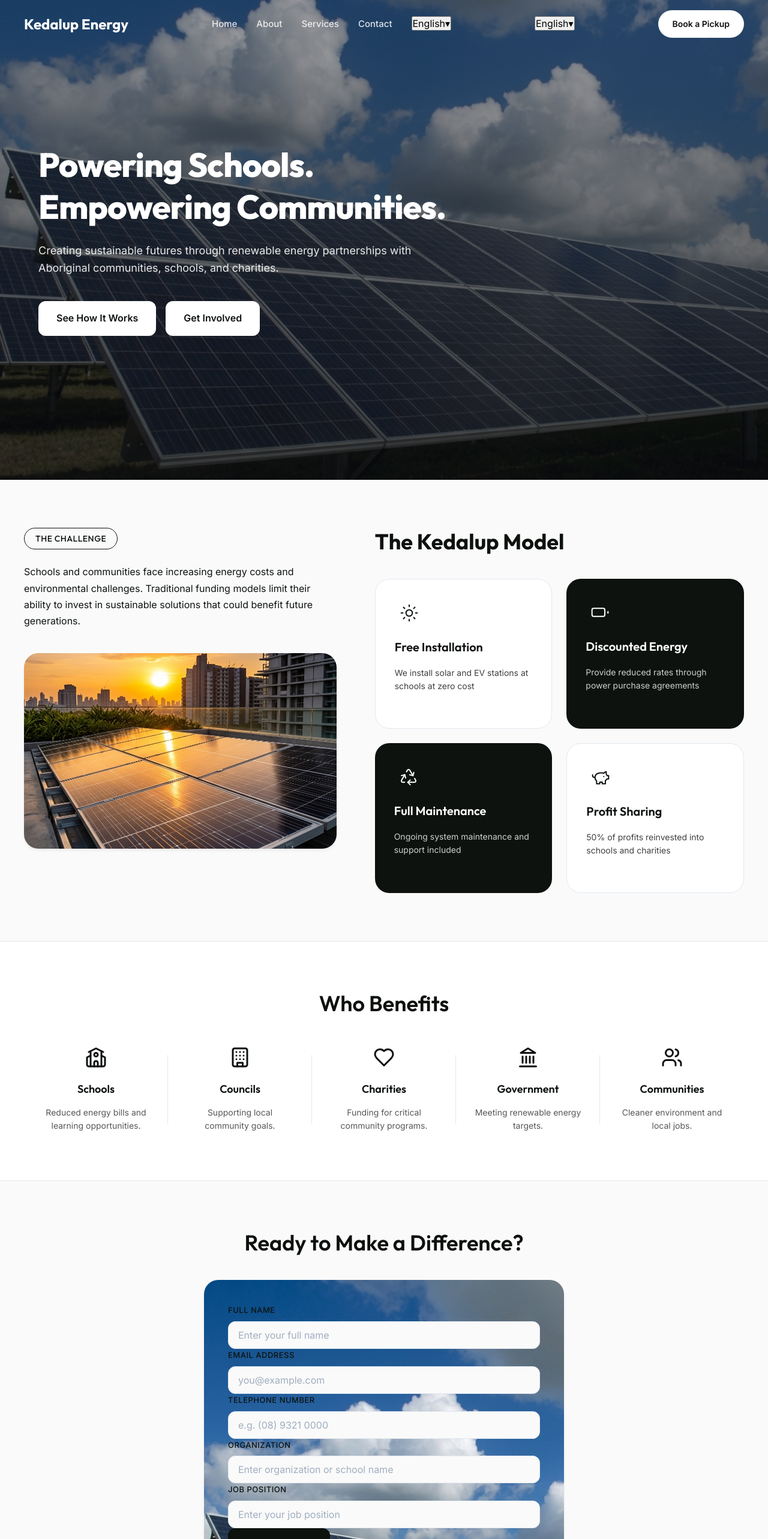
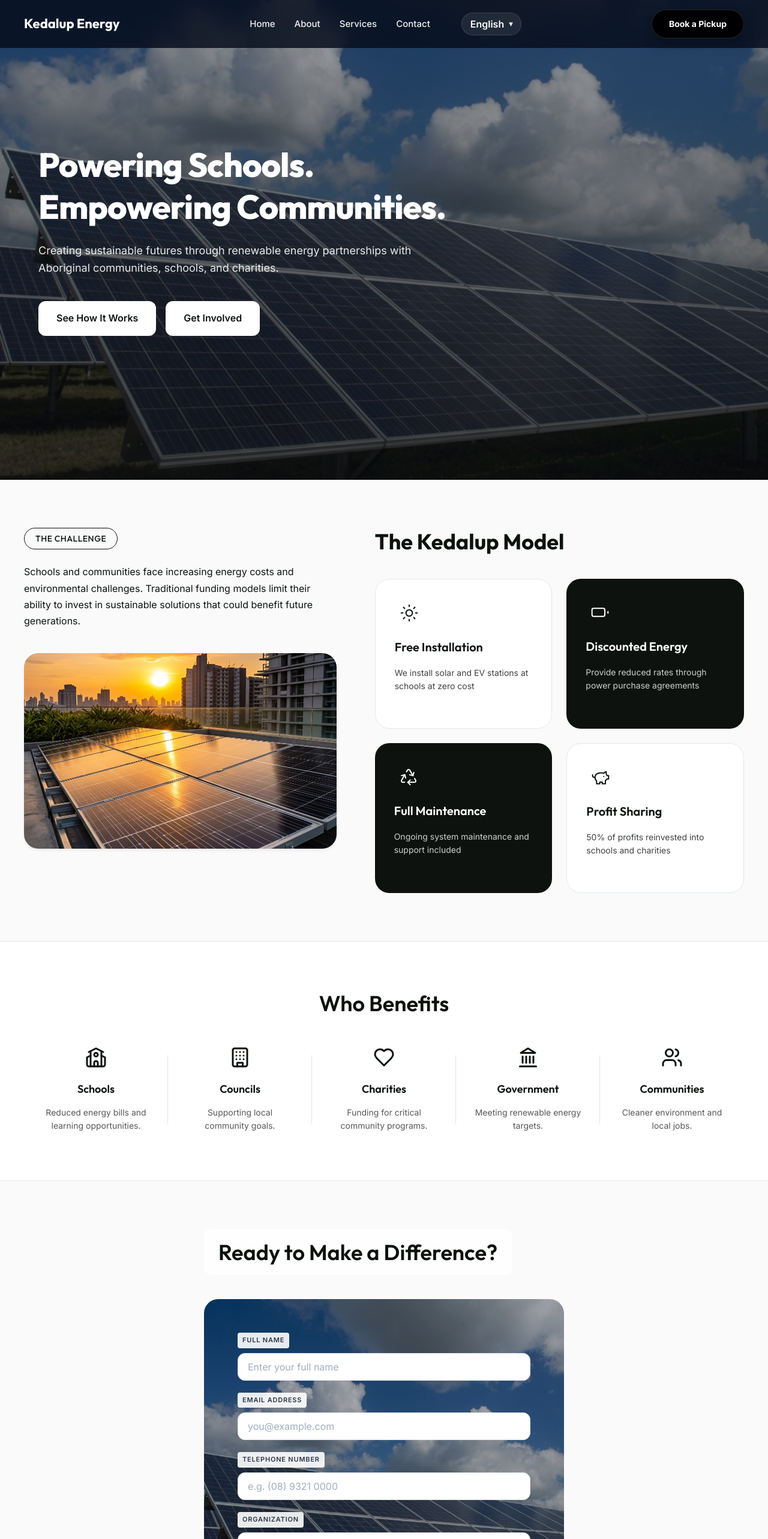
Before and after one commit to navidumanathunga/Kedalup-Energy-project, a React (Create React App) app: page / in a window 1280 px wide. Shown: the top 2566 px of the page at 60% size. Built offline with nearby package versions, Linux system fonts and the light colour scheme; the HTML template or start-up script is replaced by a standard one.

Commit message:
style: Update header layout, contact form styling, and button effects - fixes header alignment, adds solar background, improves form readability

```diff
--- a/src/index.css
+++ b/src/index.css
@@ -115,22 +115,20 @@
   justify-content: center;
   align-items: center;
   padding: 0 24px;
+  background-color: rgba(7, 14, 28, 0.84);
+  backdrop-filter: blur(18px);
+  -webkit-backdrop-filter: blur(18px);
   transition: var(--transition-normal);
 }
 
 .header.scrolled {
-  background-color: rgba(13, 14, 18, 0.85);
-  backdrop-filter: blur(12px);
-  -webkit-backdrop-filter: blur(12px);
-  box-shadow: 0 4px 20px rgba(0, 0, 0, 0.1);
-  border-bottom: 1px solid rgba(255, 255, 255, 0.05);
+  background-color: rgba(7, 14, 28, 0.96);
+  box-shadow: 0 4px 24px rgba(0, 0, 0, 0.16);
 }
 
 .header.scrolled-light {
-  background-color: rgba(255, 255, 255, 0.9);
-  backdrop-filter: blur(12px);
-  -webkit-backdrop-filter: blur(12px);
-  box-shadow: 0 4px 20px rgba(0, 0, 0, 0.05);
+  background-color: rgba(255, 255, 255, 0.95);
+  box-shadow: 0 4px 20px rgba(0, 0, 0, 0.06);
   border-bottom: 1px solid rgba(0, 0, 0, 0.05);
 }
 
@@ -140,16 +138,23 @@
   display: flex;
   justify-content: space-between;
   align-items: center;
+  gap: 24px;
+  position: relative;
 }
 
 .logo {
   font-family: var(--font-heading);
-  font-size: 24px;
+  font-size: 22px;
   font-weight: 700;
   color: var(--color-light);
-  display: flex;
+  display: inline-flex;
   align-items: center;
   gap: 8px;
+  padding: 0;
+  border-radius: 0;
+  background: transparent;
+  border: none;
+  white-space: nowrap;
 }
 
 .logo span {
@@ -158,18 +163,108 @@
 
 .header.scrolled-light .logo {
   color: var(--color-dark);
+  background: transparent;
+}
+
+nav {
+  position: static;
+  transform: none;
+  display: flex;
+  justify-content: center;
+  flex: 1 1 auto;
 }
 
 .nav-links {
   display: flex;
   gap: 32px;
   list-style: none;
+  align-items: center;
+}
+
+.language-selector {
+  margin-left: 20px;
+}
+
+.language-menu-wrap {
+  position: relative;
+  margin-left: 20px;
+}
+
+/* Desktop vs Mobile visibility helpers for language control */
+.desktop-only {
+  display: inline-flex;
+}
+
+.mobile-only {
+  display: none;
+}
+
+.language-btn {
+  display: inline-flex;
+  align-items: center;
+  gap: 8px;
+  background-color: rgba(255,255,255,0.08);
+  color: var(--color-light);
+  border: 1px solid rgba(255,255,255,0.12);
+  padding: 8px 14px;
+  border-radius: 999px;
+  font-weight: 600;
+  cursor: pointer;
+  transition: var(--transition-normal);
+}
+
+.language-btn .language-caret {
+  opacity: 0.9;
+  font-size: 12px;
+}
+
+.language-btn:hover {
+  background-color: rgba(255,255,255,0.12);
+}
+
+.language-menu {
+  position: absolute;
+  top: calc(100% + 8px);
+  right: 0;
+  min-width: 160px;
+  background-color: rgba(10, 16, 26, 0.96);
+  border: 1px solid rgba(255,255,255,0.06);
+  border-radius: 12px;
+  box-shadow: 0 12px 24px rgba(0,0,0,0.36);
+  list-style: none;
+  padding: 8px 8px;
+  z-index: 1200;
+}
+
+.language-menu li {
+  margin: 4px 0;
+}
+
+.language-item {
+  display: block;
+  width: 100%;
+  text-align: left;
+  padding: 8px 12px;
+  background: transparent;
+  color: var(--color-light);
+  border: none;
+  cursor: pointer;
+  border-radius: 8px;
+}
+
+.language-item:hover,
+.language-item.active {
+  background: rgba(255,255,255,0.06);
+}
+
+.language-item.active {
+  font-weight: 700;
 }
 
 .nav-links a {
   font-size: 15px;
   font-weight: 500;
-  color: rgba(255, 255, 255, 0.85);
+  color: rgba(255, 255, 255, 0.94);
   position: relative;
   padding: 8px 0;
 }
@@ -206,31 +301,34 @@
 }
 
 .cta-button {
-  background-color: var(--color-light);
-  color: var(--color-dark);
-  font-weight: 600;
-  padding: 10px 22px;
+  margin-left: auto;
+  background-color: rgba(0, 0, 0, 0.95);
+  color: var(--color-light);
+  font-weight: 700;
+  padding: 12px 28px;
   border-radius: var(--border-radius-pill);
   font-size: 14px;
   transition: var(--transition-normal);
-  border: 2px solid transparent;
+  border: 1px solid rgba(255, 255, 255, 0.14);
+  box-shadow: 0 12px 18px rgba(0, 0, 0, 0.18);
 }
 
 .header.scrolled-light .cta-button {
-  background-color: var(--color-dark);
+  background-color: rgba(0, 0, 0, 0.92);
   color: var(--color-light);
+  border-color: rgba(255, 255, 255, 0.12);
 }
 
 .cta-button:hover {
-  background-color: transparent;
+  background-color: rgba(255, 255, 255, 0.08);
   color: var(--color-light);
-  border-color: var(--color-light);
+  border-color: rgba(255, 255, 255, 0.22);
 }
 
 .header.scrolled-light .cta-button:hover {
-  background-color: transparent;
-  color: var(--color-dark);
-  border-color: var(--color-dark);
+  background-color: rgba(0, 0, 0, 0.85);
+  color: var(--color-light);
+  border-color: rgba(255, 255, 255, 0.22);
 }
 
 /* Mobile Menu Toggle */
@@ -244,6 +342,32 @@
 
 .header.scrolled-light .mobile-toggle {
   color: var(--color-dark);
+}
+
+/* Adapt language button/menu for light (scrolled) header so items remain visible */
+.header.scrolled-light .language-btn {
+  background-color: rgba(255,255,255,0.98);
+  color: var(--color-dark-alt);
+  border-color: rgba(0,0,0,0.06);
+}
+
+.header.scrolled-light .language-btn:hover {
+  background-color: rgba(245,245,245,0.98);
+}
+
+.header.scrolled-light .language-menu {
+  background-color: var(--color-light);
+  border: 1px solid rgba(0,0,0,0.06);
+  color: var(--color-dark-alt);
+}
+
+.header.scrolled-light .language-item {
+  color: var(--color-dark-alt);
+}
+
+.header.scrolled-light .language-item:hover,
+.header.scrolled-light .language-item.active {
+  background: rgba(16,185,129,0.06);
 }
 
 /* ==========================================
@@ -563,6 +687,7 @@
    ========================================== */
 .contact-section {
   background-color: var(--color-bg-light);
+  padding: 80px 24px;
 }
 
 .contact-container {
@@ -574,16 +699,52 @@
   font-size: 36px;
   text-align: center;
   margin-bottom: 40px;
+  background-color: rgba(255, 255, 255, 0.9);
+  padding: 16px 24px;
+  border-radius: var(--border-radius);
+  display: inline-block;
+  width: fit-content;
+  margin-left: auto;
+  margin-right: auto;
 }
 
 .contact-form {
   display: flex;
   flex-direction: column;
   gap: 20px;
-  background-color: var(--color-light);
-  padding: 40px;
+  position: relative;
+  background-color: transparent;
+  background-size: cover;
+  background-position: center;
   border-radius: var(--border-radius-lg);
-  box-shadow: var(--box-shadow);
+  padding: 24px;
+  overflow: hidden;
+  box-shadow: none;
+}
+
+.contact-form::before {
+  content: '';
+  position: absolute;
+  inset: 0;
+  background: rgba(6, 10, 18, 0.35);
+  z-index: 0;
+}
+
+.contact-form-inner {
+  position: relative;
+  z-index: 2;
+  background-color: transparent;
+  padding: 32px;
+  border-radius: calc(var(--border-radius-lg) - 6px);
+  box-shadow: none;
+  display: flex;
+  flex-direction: column;
+  gap: 20px;
+}
+
+.contact-form .form-group input,
+.contact-form .form-group textarea {
+  background-color: #ffffff;
 }
 
 .form-group {
@@ -593,11 +754,16 @@
 }
 
 .form-group label {
-  font-size: 13px;
-  font-weight: 500;
-  color: var(--color-dark);
+  font-size: 11px;
+  font-weight: 600;
+  color: #2d3748;
   text-transform: uppercase;
-  letter-spacing: 0.5px;
+  letter-spacing: 0.8px;
+  background-color: rgba(255, 255, 255, 0.9);
+  padding: 4px 8px;
+  border-radius: 4px;
+  display: inline-block;
+  width: fit-content;
 }
 
 .form-group input {
@@ -629,33 +795,47 @@
   font-size: 12px;
   color: var(--color-error);
   font-weight: 500;
+  background-color: rgba(255, 255, 255, 0.85);
+  padding: 4px 8px;
+  border-radius: 4px;
+  display: inline-block;
+  width: fit-content;
 }
 
 .btn-submit {
   background-color: var(--color-dark);
   color: var(--color-light);
   border: none;
-  padding: 16px;
+  padding: 16px 32px;
   font-weight: 600;
+  font-size: 16px;
   border-radius: var(--border-radius);
   cursor: pointer;
-  transition: var(--transition-normal);
+  transition: all 0.2s cubic-bezier(0.34, 1.56, 0.64, 1);
   display: flex;
   justify-content: center;
   align-items: center;
   gap: 8px;
+  box-shadow: 0 8px 20px rgba(0, 0, 0, 0.25), 0 4px 8px rgba(0, 0, 0, 0.15);
+  transform: translateY(0);
 }
 
 .btn-submit:hover {
-  background-color: #232530;
-  transform: translateY(-2px);
-  box-shadow: 0 4px 12px rgba(0, 0, 0, 0.1);
+  background-color: #2a2e38;
+  transform: translateY(-4px);
+  box-shadow: 0 14px 28px rgba(0, 0, 0, 0.3), 0 8px 16px rgba(0, 0, 0, 0.2);
+}
+
+.btn-submit:active {
+  transform: translateY(-1px);
+  box-shadow: 0 4px 12px rgba(0, 0, 0, 0.2), 0 2px 4px rgba(0, 0, 0, 0.1);
 }
 
 .btn-submit:disabled {
   opacity: 0.6;
   cursor: not-allowed;
   transform: none;
+  box-shadow: 0 2px 4px rgba(0, 0, 0, 0.1);
 }
 
 .success-state {
@@ -931,6 +1111,14 @@
     display: none;
   }
 
+  /* keep language visible on mobile header */
+  .language-menu-wrap {
+    display: inline-flex;
+  }
+
+  .desktop-only { display: none; }
+  .mobile-only { display: inline-flex; }
+
   .mobile-toggle {
     display: block;
   }
```
